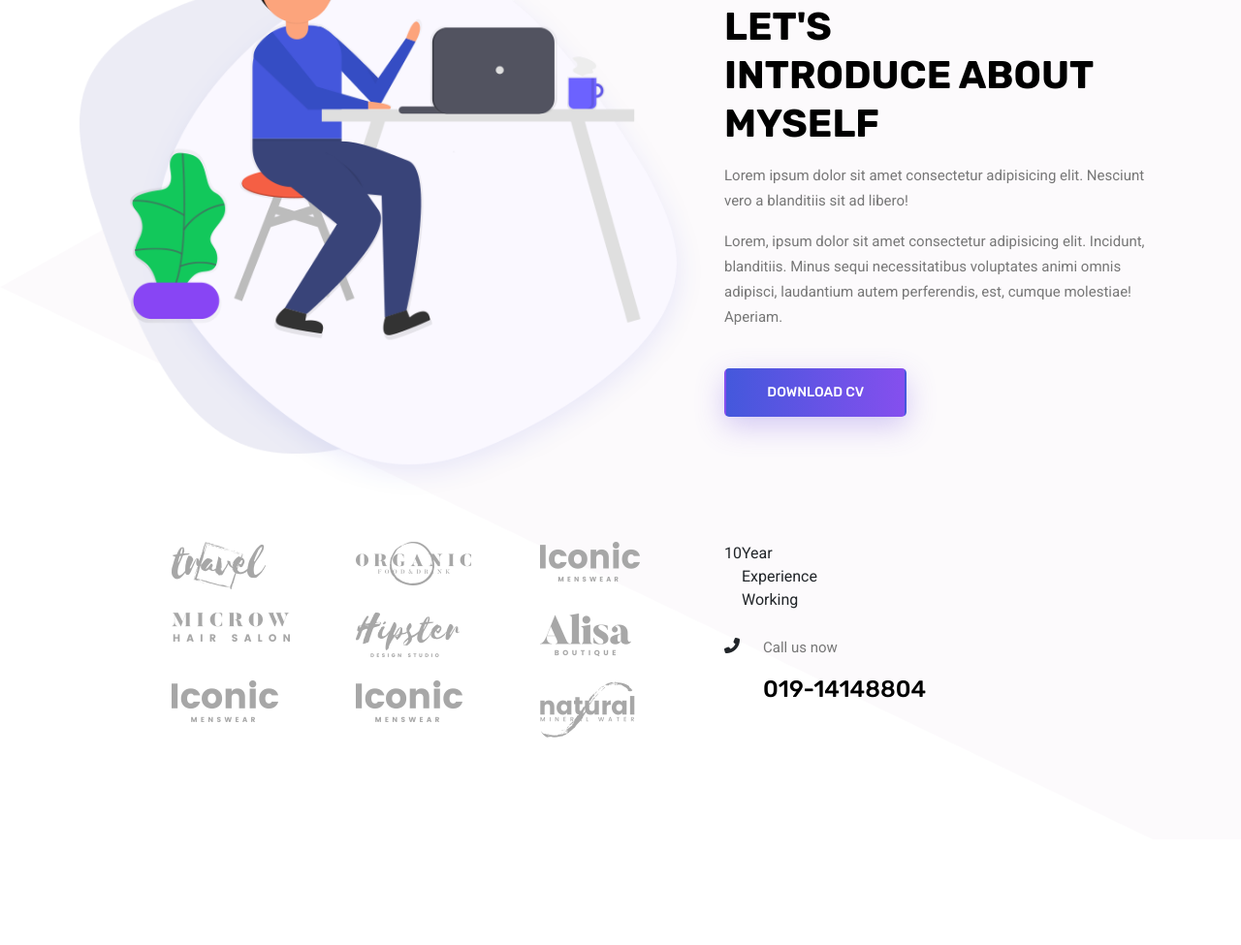
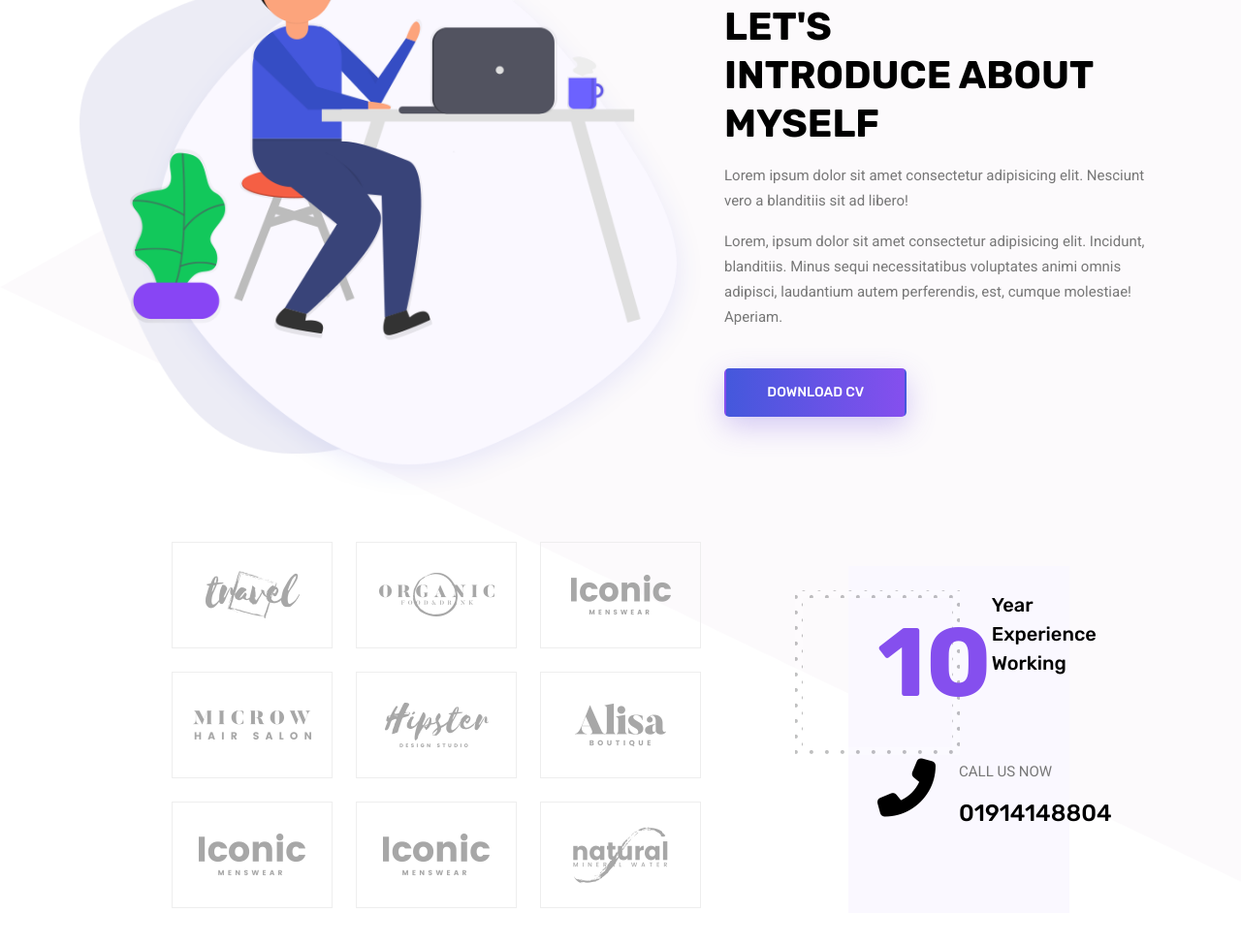
Before and after one commit to msrifat1/Protfolio-Project, a plain HTML site: page inidex.html in a window 1280 px wide. Shown: the part 804-1779 px from the top of the page at 97% size. Before the commit the page ends 1670 px from the top, so only its background shows below. Drawn offline with nearby package versions, Linux system fonts and the light colour scheme.

Commit message:
Add files via upload

```diff
--- a/css/responsive-style.css
+++ b/css/responsive-style.css
@@ -46,8 +46,25 @@
         font-size: 1.5625rem;
         line-height: 2.1875rem;
     }
+
+    /* about */
+    .about-wrapper .client-info:before{
+        top: 0.25rem;
+        left: 2.81rem;
+    }
+    .about-wrapper .client-info > div{
+        justify-content: center;
+    }
+
+
 }
 
 @media(max-width: 575px){
 
 }
+
+@media(max-width:390px){
+    .banner-wrapper .banner-content h2::after{
+        left: 34%;
+    }
+}
--- a/css/style.css
+++ b/css/style.css
@@ -178,3 +178,65 @@ p{
     background: var(--bg-black);
     overflow-x: hidden;
 }
+
+/* about */
+.about-wrapper .single-logo-item{
+    width: 100%;
+    height: 6.875rem;
+    display: flex;
+    align-items: center;
+    justify-content: center;
+    cursor: pointer;
+    border: 0.0625rem solid var(--bg-gray);
+    box-shadow: none;
+    -webkit-transition: all .4s ease 0s;
+    -moz-transition: all .4s ease 0s;
+    transition: all .4s ease 0s;
+}
+.about-wrapper .single-logo-item:hover{
+    border: 0.0625rem solid transparent;
+    box-shadow: 0 0.5rem 1.875rem rgb(118 85 225 / 15%);
+}
+
+.about-wrapper .client-info{
+    padding: 1.5625rem 1.875rem;
+    background: var(--bg-light);
+    position: relative;
+    margin-top: 1.5625rem;
+    margin-left: 8rem;
+}
+.about-wrapper .client-info::before{
+     content: '';
+    position: absolute;
+    top: 1.5625rem;
+    left: -3.4375rem;
+    background: url(../images/client-info.webp);
+    background-repeat: no-repeat;
+    height: 10.9375rem;
+    width: 10.9375rem;
+}
+.about-wrapper .client-info .large{
+    color: var(--secondary-text);
+    font-family: var(--primary-font);
+    font-size: 6.25rem;
+    position: relative;
+    z-index: 9;
+    font-weight: 700;
+}
+.about-wrapper .client-info .smll{
+    text-align: left;
+    color:var(--text-black);
+    font-family:var(--primary-font);
+    font-size:1.25rem;
+    font-weight:500;
+}
+.about-wrapper .client-info .call-now span{
+    font-size: 3.75rem;
+    font-weight: 700;
+    color: var(--text-black);
+}
+.about-wrapper .client-info .call-now{
+    color: var(--secondary-text);
+    text-transform: uppercase;
+    margin-bottom: 0.315rem;
+}
--- a/inidex.html
+++ b/inidex.html
@@ -144,7 +144,7 @@
               </div>
             </div>
           </div>
-          <div class="gap-4 col-lg-4 col-md-10 ">
+          <div class="col-lg-4 col-md-10">
             <div class="client-info">
               <div class="d-flex">
                 <span class="large">10</span>
@@ -156,7 +156,7 @@
                 </div>
                 <div class="ms-4">
                   <p>Call us now</p>
-                  <h5>019-14148804</h5>
+                  <h5>01914148804</h5>
                 </div>
               </div>
             </div>
@@ -168,5 +168,7 @@
 
     <!-- custom js link -->
     <script src="https://cdn.jsdelivr.net/npm/bootstrap@5.0.2/dist/js/bootstrap.bundle.min.js" integrity="sha384-MrcW6ZMFYlzcLA8Nl+NtUVF0sA7MsXsP1UyJoMp4YLEuNSfAP+JcXn/tWtIaxVXM" crossorigin="anonymous"></script>
+
+    <script src="js/main.js"></script>
 </body>
 </html>
--- /dev/null
+++ b/js/main.js
@@ -0,0 +1,16 @@
+let nav = document.querySelector(".navbar");
+window.onscroll = function(){
+    if(document.documentElement.scrollTop > 20){
+        nav.classList.add("header-scrolled");
+    }else{
+        nav.classList.remove("header-scrolled");
+    }
+}
+
+let navBar = document.querySelectorAll(".nav-link");
+let navCollapse = document.querySelector(".navbar-collapse.collapse");
+navBar.forEach(function(a){
+    a.addEventListener("click",function(){
+        navCollapse.classList.remove("show");
+    })
+})
```
